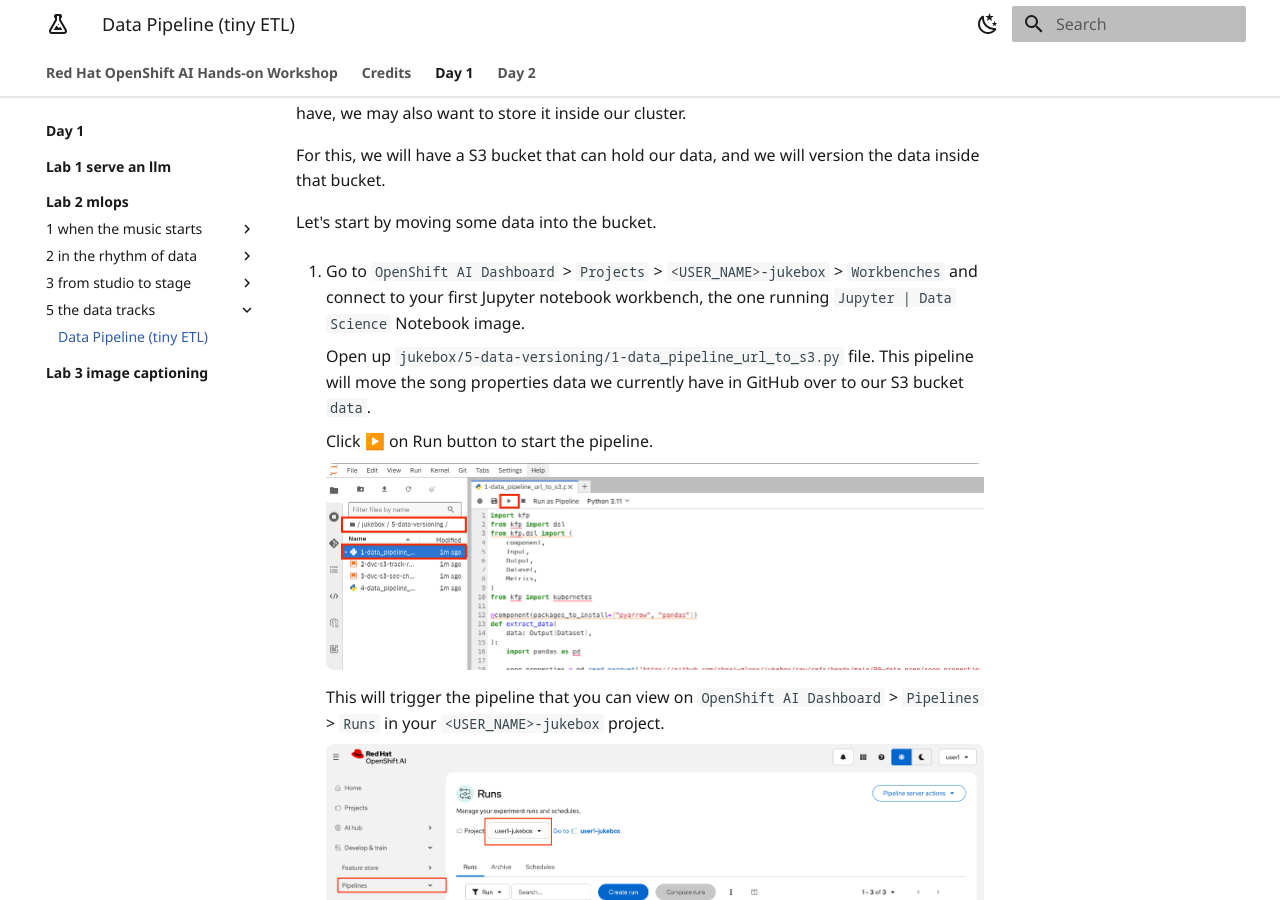
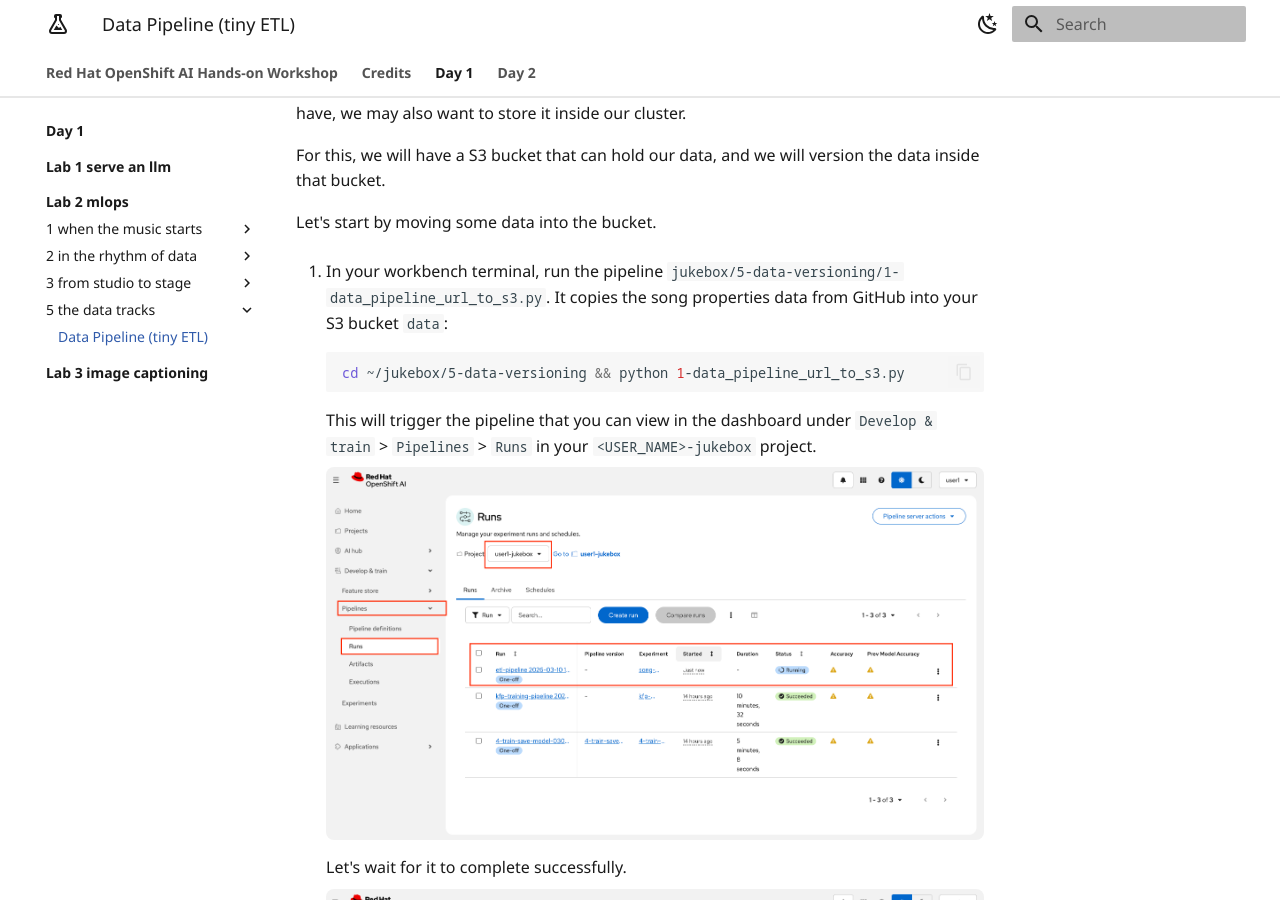
Before and after one commit to rflorenc/openshift-ai-workshop, an MkDocs documentation site: the page built from docs/day-1/lab-2-mlops/5-the-data-tracks/1-data-pipeline.md, in a window 1280 px wide and 900 px high, scrolled down 275 px. Built offline with MkDocs 1.6.1 and Material for MkDocs 9.7.7, drawn with Linux system fonts in a browser that asks for light colours.

Commit message:
Update guides

````diff
--- a/docs/day-1/lab-2-mlops/5-the-data-tracks/1-data-pipeline.md
+++ b/docs/day-1/lab-2-mlops/5-the-data-tracks/1-data-pipeline.md
@@ -6,17 +6,14 @@ For this, we will have a S3 bucket that can hold our data, and we will version t
 
 Let's start by moving some data into the bucket.
 
-1. Go to `OpenShift AI Dashboard` >  `Projects` > `<USER_NAME>-jukebox` > `Workbenches` and connect to your first Jupyter notebook workbench, the one running `Jupyter | Data Science` Notebook image.
+1. In your workbench terminal, run the pipeline `jukebox/5-data-versioning/1-data_pipeline_url_to_s3.py`. It copies
+   the song properties data from GitHub into your S3 bucket `data`:
 
-    Open up `jukebox/5-data-versioning/1-data_pipeline_url_to_s3.py` file. This pipeline will move the song properties data we currently have in GitHub over to our S3 bucket `data`.
+    ```bash
+    cd ~/jukebox/5-data-versioning && python 1-data_pipeline_url_to_s3.py
+    ```
 
-
-
-    Click ▶️ on Run button to start the pipeline.
-
-    ![data-pipeline.png](./images/data-pipeline.png)
-
-    This will trigger the pipeline that you can view on `OpenShift AI Dashboard` > `Pipelines` > `Runs` in your `<USER_NAME>-jukebox` project.
+    This will trigger the pipeline that you can view in the dashboard under `Develop & train` > `Pipelines` > `Runs` in your `<USER_NAME>-jukebox` project.
 
     ![etl-pipeline.png](./images/etl-pipeline.png)
 
````
